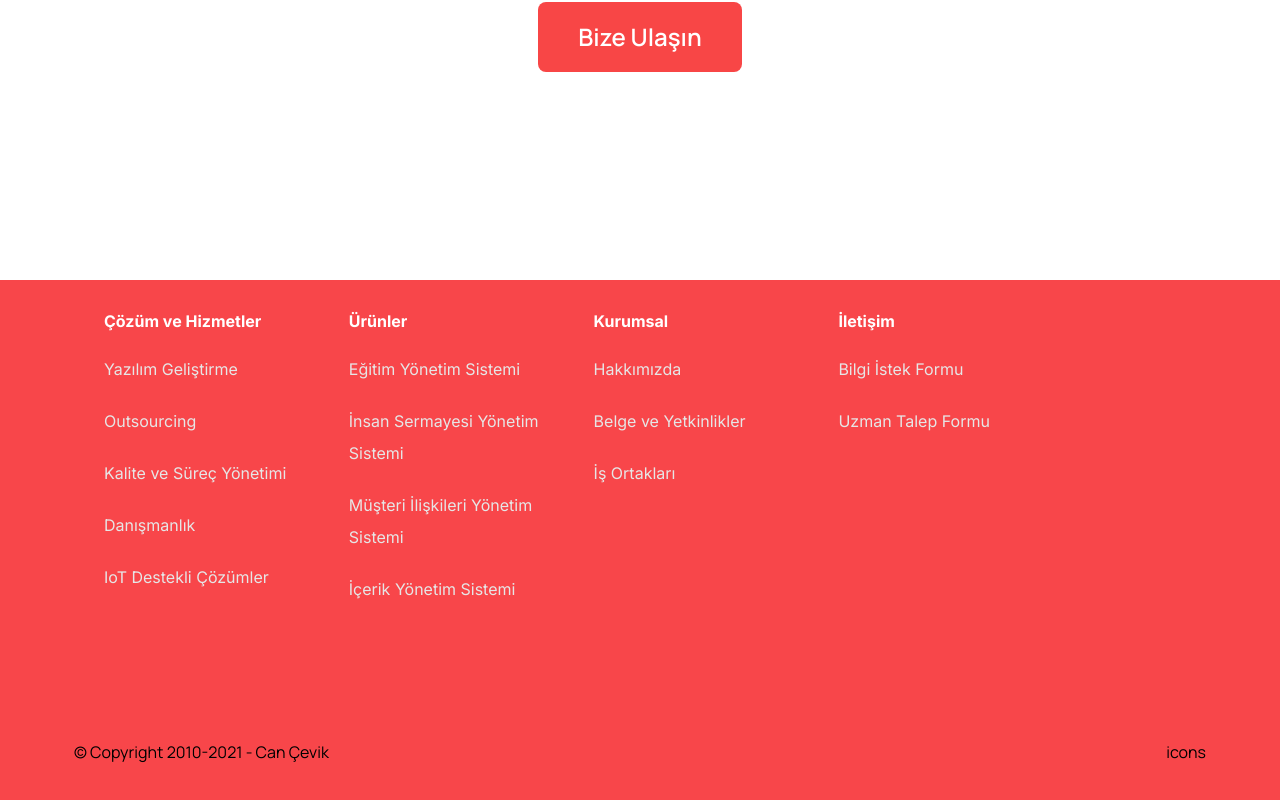
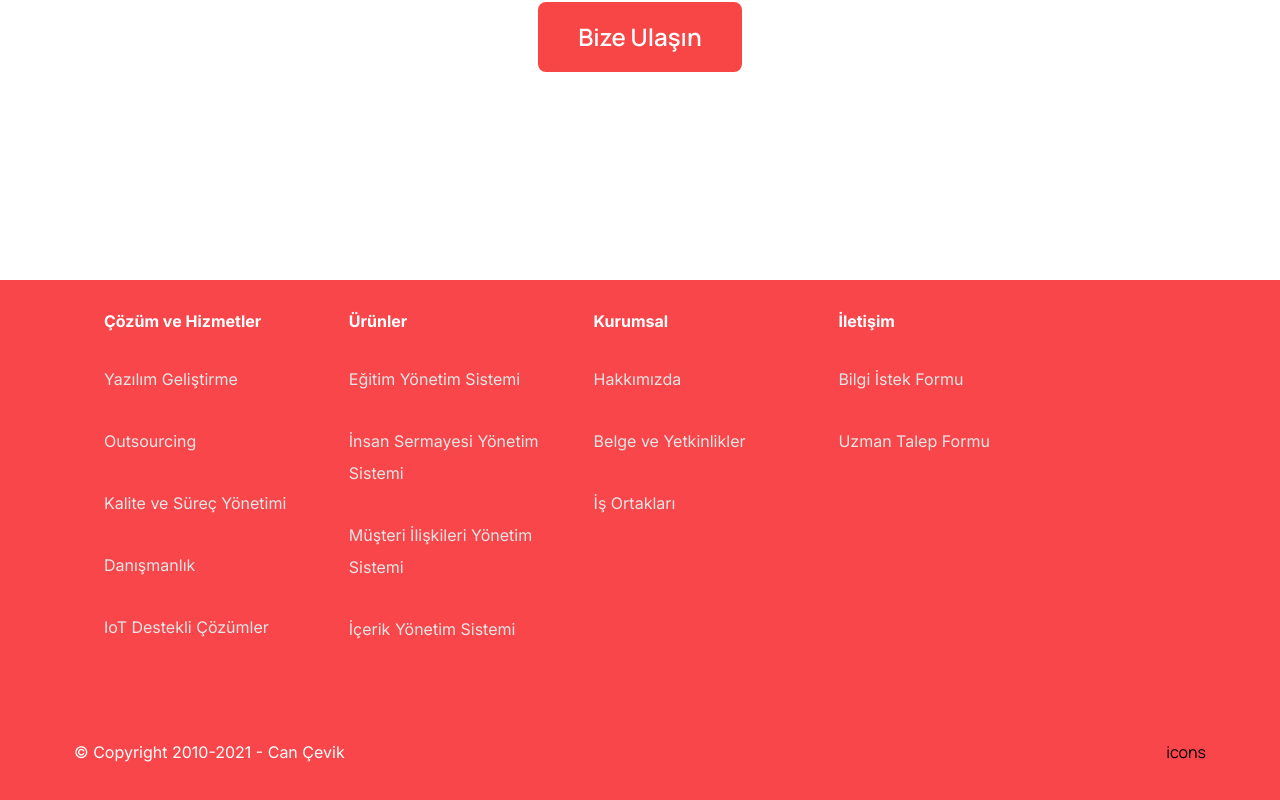
Before and after one commit to eraytekin/omreon-project, a React (Create React App) app: page / in a window 1280 px wide. Shown: the part 4373-5173 px from the top of the page. Built offline with nearby package versions, Linux system fonts and the light colour scheme.

Commit message:
uygulama tamamlandı navbarın mobil versiyonunun yapılması ve fotografların eklenmesi kaldı

```diff
--- a/src/components/footerarea/FooterArea.css
+++ b/src/components/footerarea/FooterArea.css
@@ -20,6 +20,7 @@
     width: 100%;
     height: 80%;
     display: flex;
+    flex-direction: row;
     /* background-color: green; */
 }
 /* üst kutu sağ ve sol container */
@@ -46,22 +47,22 @@
     width:25%;
     height: 100%;
 }
-.upper-left-kolon > ul{
+.upper-left-kolon > ol{
     list-style-type: none;
 }
-.upper-left-kolon > ul > li:first-child{
+.upper-left-kolon > ol > li:first-child{
     font-weight: 700;
     font-size: 16px;
     line-height: 24px;
     color: #FFFFFF;
     font-family: "Inter";
 }
-.upper-left-kolon > ul > li{
+.upper-left-kolon > ol > li{
     font-family: "Inter";
     font-size: 16px;
     line-height: 32px;
     color: #E6E6E6;
-    margin-bottom:20px;
+    margin-bottom:30px;
 }
 .upper-right-footer{
     width:15%;
@@ -80,15 +81,35 @@
     /* background-color: yellow; */
 }
 .lower-footer > section{
+    font-family:"Inter";
+    font-weight: 400;
     font-size: 16px;
     line-height: 32px;
-    /* font-family:"Inter" */
+    color: #FFFFFF;
 }
-@media screen and(max-width:1024px){
+@media screen and (max-width:1024px){
+    .footer-container{
+        height: auto;
+    }
     .upper-right-footer{
         width: 0%;
+        display: none;
     }
     .upper-left-footer{
         width: 100%;
     }
 }
+@media screen and (max-width:600px){
+    .lower-footer{
+        flex-direction: column-reverse;
+    }
+    .lower-footer div, .lower-footer section{
+        margin:10px 0px;
+    }
+    .upper-left-footer{
+        flex-direction: column;
+    }
+    .upper-left-kolon{
+        width:100%;
+    }
+}
--- a/src/components/footerarea/FooterArea.js
+++ b/src/components/footerarea/FooterArea.js
@@ -8,38 +8,38 @@ function FooterArea() {
             <div className='upper-footer'>
                 <div className='upper-left-footer'>
                   <div className="upper-left-kolon kolon1">
-                    <ul>
+                    <ol>
                       <li>Çözüm ve Hizmetler</li>
                       <li>Yazılım Geliştirme</li>
                       <li>Outsourcing</li>
                       <li>Kalite ve Süreç Yönetimi</li>
                       <li>Danışmanlık</li>
                       <li>IoT Destekli Çözümler</li>
-                    </ul>
+                    </ol>
                   </div>
                   <div className="upper-left-kolon kolon2">
-                    <ul>
+                    <ol>
                       <li>Ürünler</li>
                       <li>Eğitim Yönetim Sistemi</li>
                       <li>İnsan Sermayesi Yönetim Sistemi</li>
                       <li>Müşteri İlişkileri Yönetim Sistemi</li>
                       <li>İçerik Yönetim Sistemi</li>
-                    </ul>
+                    </ol>
                   </div>
                   <div className="upper-left-kolon kolon3">
-                    <ul>
+                    <ol>
                       <li>Kurumsal</li>
                       <li>Hakkımızda</li>
                       <li>Belge ve Yetkinlikler</li>
                       <li>İş Ortakları</li>
-                    </ul>
+                    </ol>
                   </div>
                   <div className="upper-left-kolon kolon4">
-                    <ul>
+                    <ol>
                       <li>İletişim</li>
                       <li>Bilgi İstek Formu</li>
                       <li>Uzman Talep Formu</li>
-                    </ul>
+                    </ol>
                   </div>
                 </div>
                 <div className='upper-right-footer'></div>
--- a/src/components/navbar/navbar.css
+++ b/src/components/navbar/navbar.css
@@ -24,18 +24,18 @@
     align-items: center;
     /* background-color: green; */
 }
-ul.menu{
+ul{
     display: flex;
     justify-content: space-between;
     list-style-type: none;
 }
-ul.menu > li{
+ul > li{
     display: flex;
     justify-content: center;
     align-items: center;
     margin-right:2.5vw;
 }
-ul.menu > li > a{
+ul > li > a{
     color:#000000;
     font-size: 14px;
     text-decoration: none;
--- a/src/components/reference/reference.css
+++ b/src/components/reference/reference.css
@@ -41,12 +41,14 @@
     height: 70%;
     display: flex;
     flex-direction: row;
+
     /* background-color: green; */
 }
 .kolon-1,.kolon-2,.kolon-3,.kolon-4,.kolon-5{
     width: 20%;
     height: 100%;
-    margin:0px 5px;
+    padding:0px 5px;
+    box-sizing: border-box;
     display: flex;
     flex-direction: column;
     justify-content: center;
@@ -83,7 +85,7 @@
         width: 100%;
     }
     .box-white{
-        width: 120px;
+        width: 115px;
         height: 66px;
     }
 }
```
